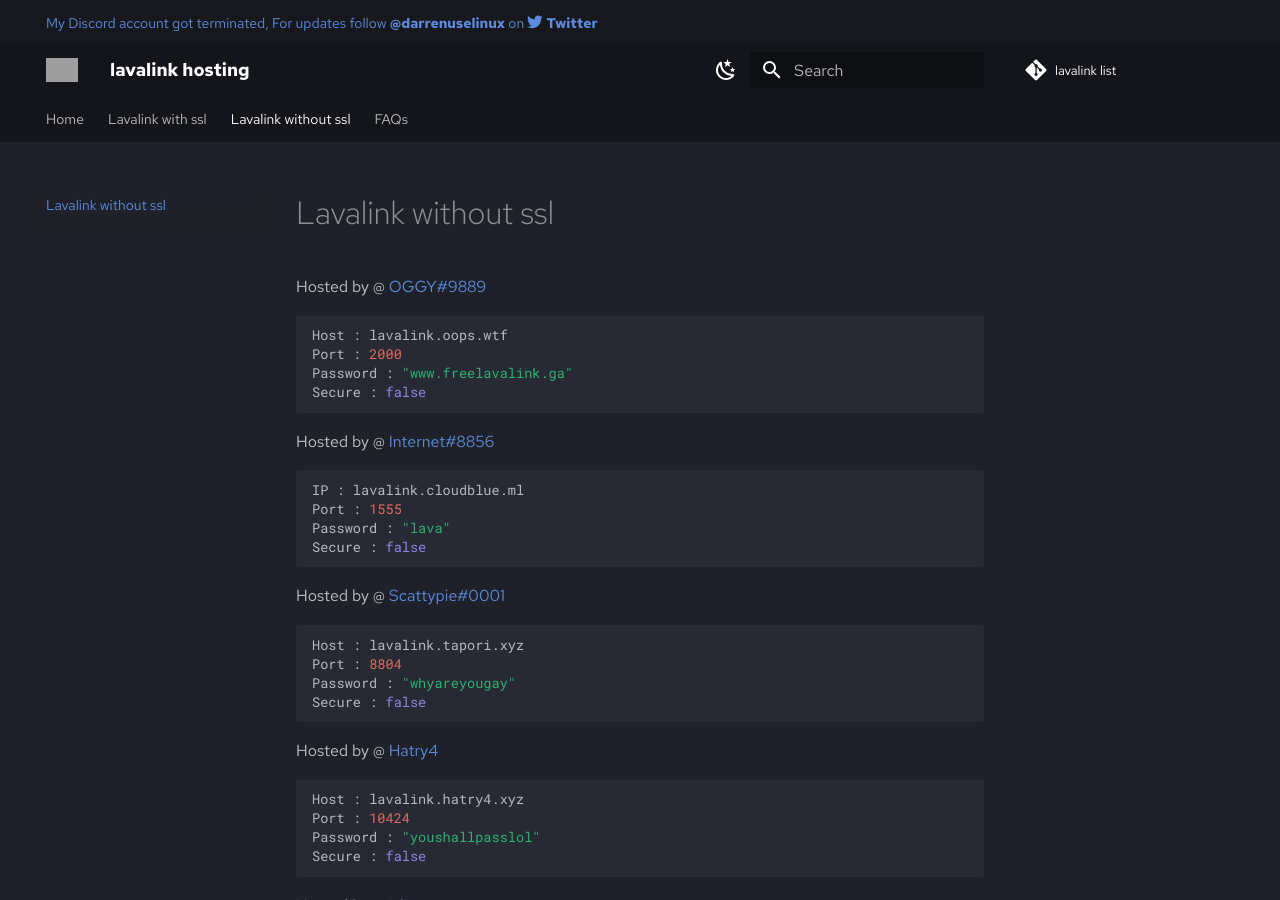
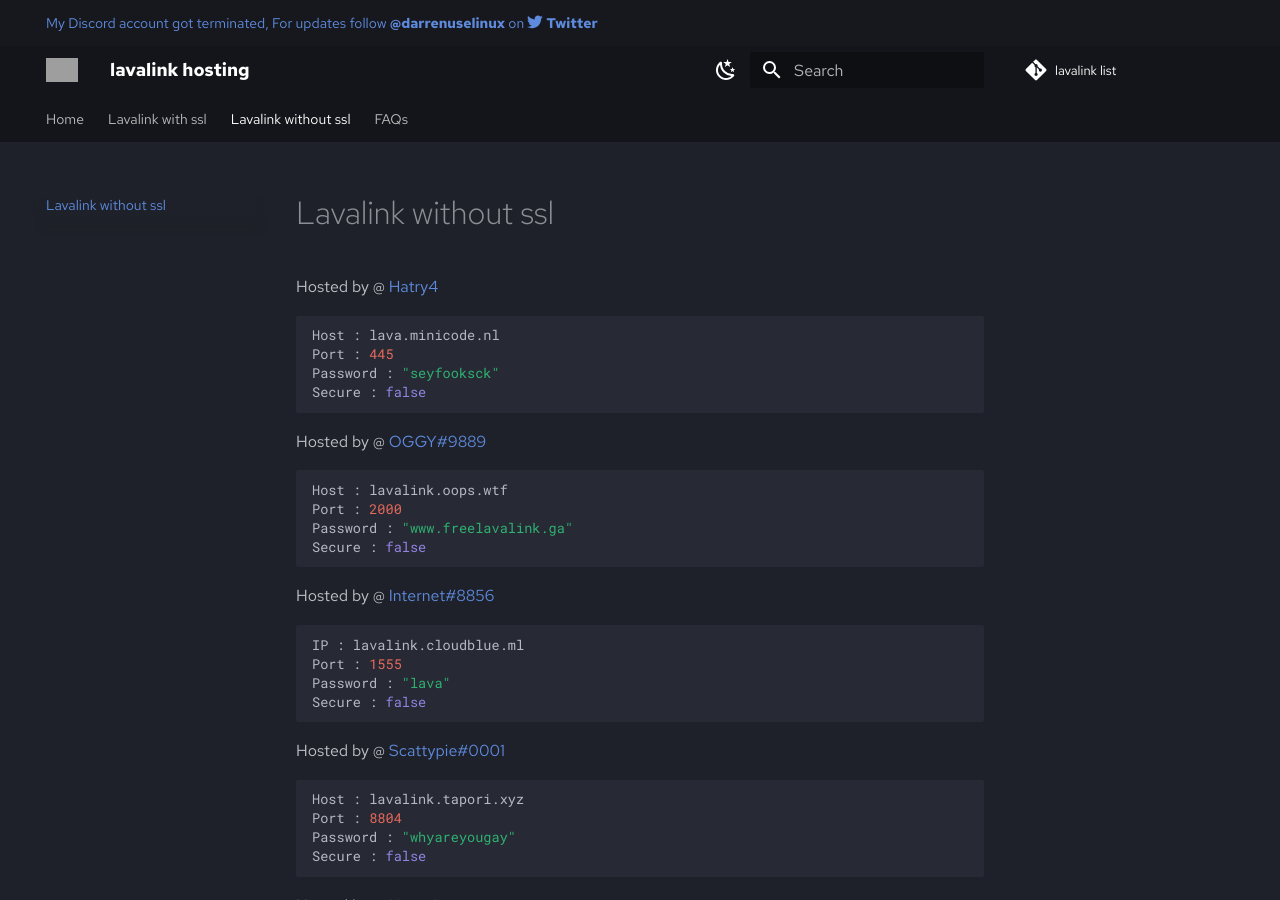
Before and after one commit to DarrenOfficial/lavalink-list, an MkDocs documentation site: the page built from docs/NoSSL/lavalink-without-ssl.md, in a window 1280 px wide and 900 px high. Built offline with MkDocs 1.6.1 and Material for MkDocs 9.7.7, drawn with Linux system fonts in a browser that asks for light colours; comment, search, counter and statistics services are not loaded; grey boxes are pictures that could not be loaded.

Commit message:
Update lavalink-without-ssl.md

````diff
--- a/docs/NoSSL/lavalink-without-ssl.md
+++ b/docs/NoSSL/lavalink-without-ssl.md
@@ -4,6 +4,14 @@ description: Without SSL should work out of the box!
 ---
 
 ---
+
+Hosted by @ [Hatry4](https://minicode.net)
+```bash
+Host : lava.minicode.nl
+Port : 445
+Password : "seyfooksck"
+Secure : false
+```
 
 Hosted by @ [OGGY#9889](https://www.freelavalink.ga)
 ```bash
````
